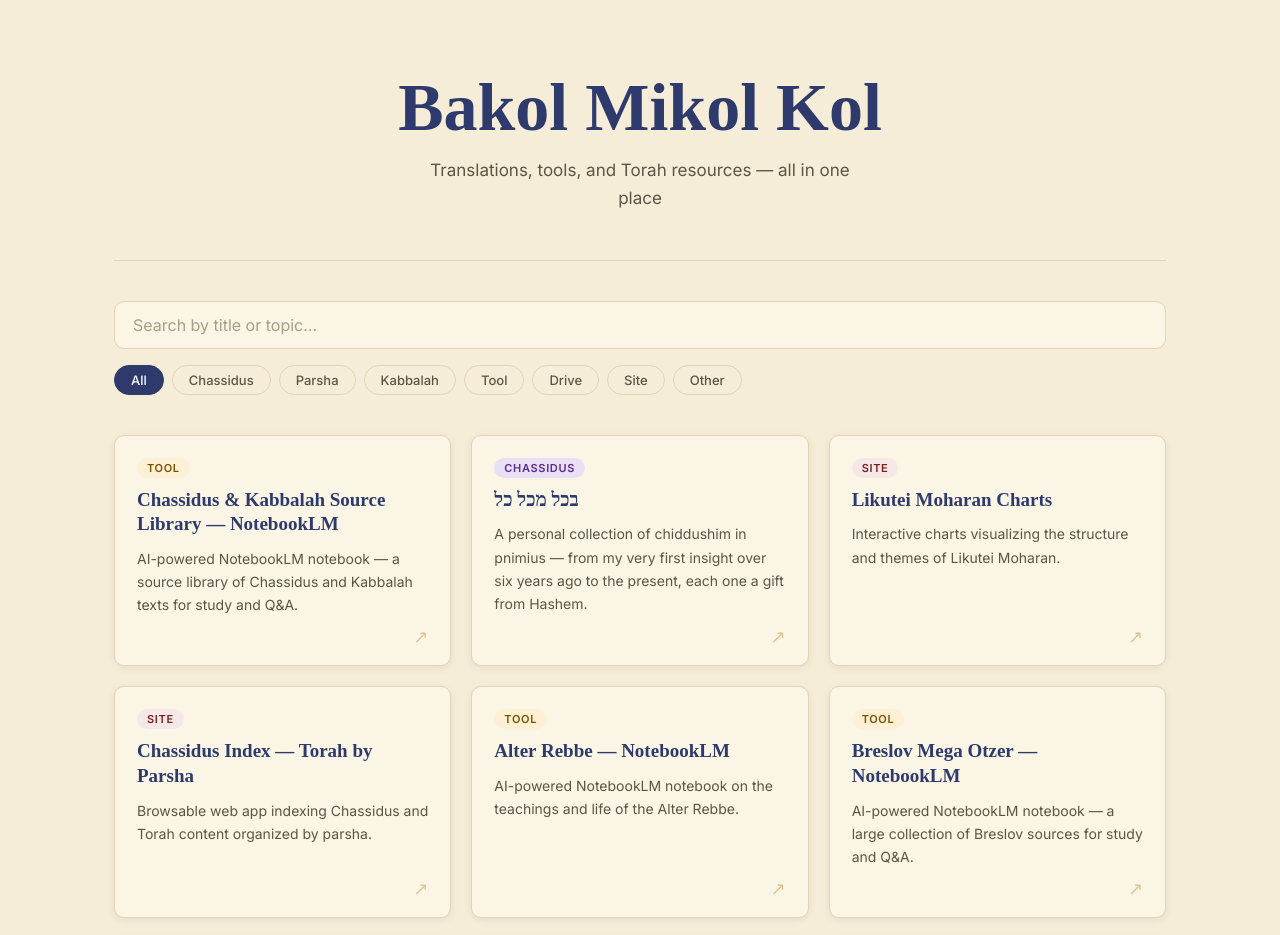
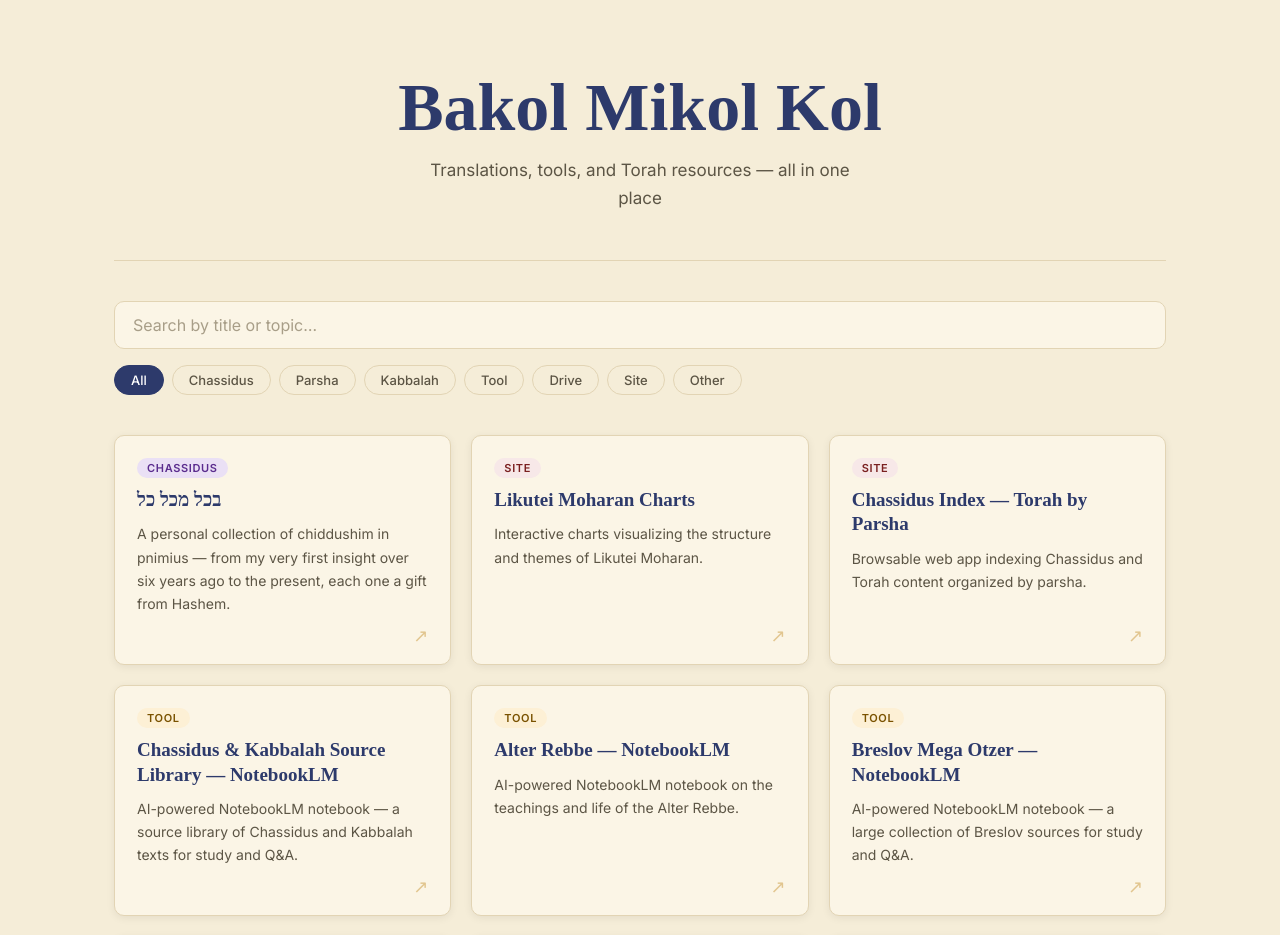
Before and after one commit to jacobboim/bakol-mikol-kol, a React (Vite) app: page / in a window 1280 px wide. Shown: the top 935 px of the page. Built offline with nearby package versions, Linux system fonts and the light colour scheme; a web font is replaced by a local one.

Commit message:
pr updates

```diff
--- a/src/data.js
+++ b/src/data.js
@@ -18,14 +18,6 @@ export const CATEGORIES = [
 export const LINKS = [
   {
     id: 1,
-    title: "Chassidus & Kabbalah Source Library — NotebookLM",
-    description:
-      "AI-powered NotebookLM notebook — a source library of Chassidus and Kabbalah texts for study and Q&A.",
-    category: "Tool",
-    url: "https://notebooklm.google.com/notebook/08ffb5cc-f65a-4eea-bdc1-8058ff977561",
-  },
-  {
-    id: 2,
     title: "בכל מכל כל",
     description:
       "A personal collection of chiddushim in pnimius — from my very first insight over six years ago to the present, each one a gift from Hashem.",
@@ -33,7 +25,7 @@ export const LINKS = [
     url: "https://docs.google.com/document/d/1rvys4LyhXgLTeV2BeZjdzL-UXpeHCJrPlmdVpiiegSk/edit",
   },
   {
-    id: 3,
+    id: 2,
     title: "Likutei Moharan Charts",
     description:
       "Interactive charts visualizing the structure and themes of Likutei Moharan.",
@@ -41,12 +33,20 @@ export const LINKS = [
     url: "https://likutei-moharan-charts.netlify.app/",
   },
   {
-    id: 4,
+    id: 3,
     title: "Chassidus Index — Torah by Parsha",
     description:
       "Browsable web app indexing Chassidus and Torah content organized by parsha.",
     category: "Site",
     url: "https://chassidus-index.netlify.app/",
+  },
+  {
+    id: 4,
+    title: "Chassidus & Kabbalah Source Library — NotebookLM",
+    description:
+      "AI-powered NotebookLM notebook — a source library of Chassidus and Kabbalah texts for study and Q&A.",
+    category: "Tool",
+    url: "https://notebooklm.google.com/notebook/08ffb5cc-f65a-4eea-bdc1-8058ff977561",
   },
   {
     id: 5,
```
